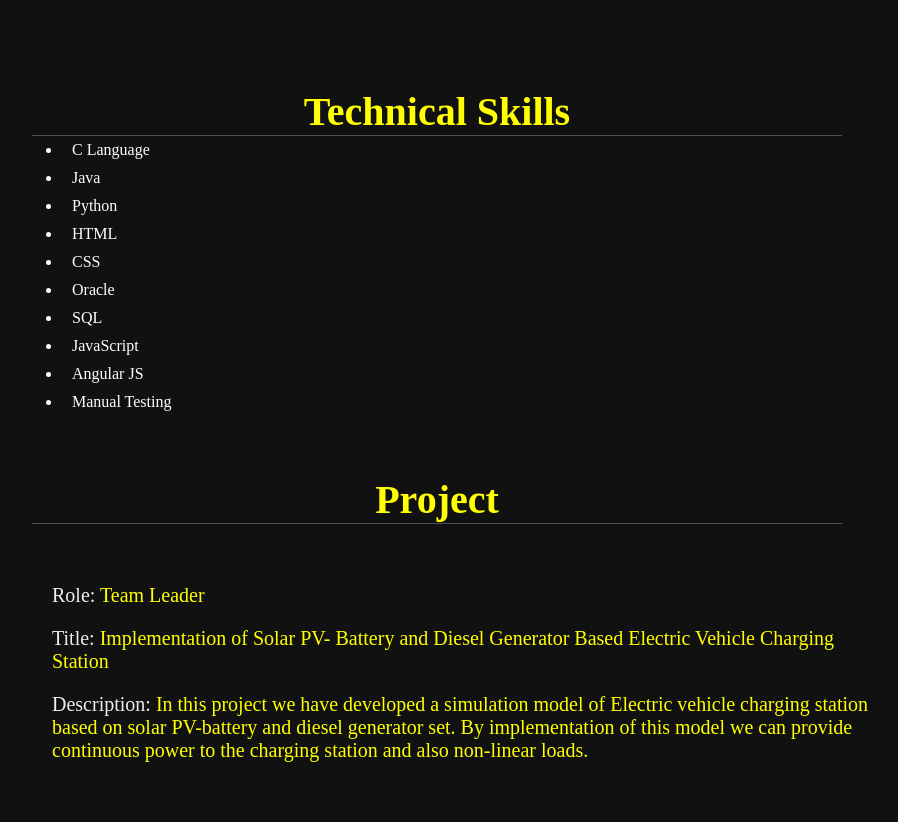
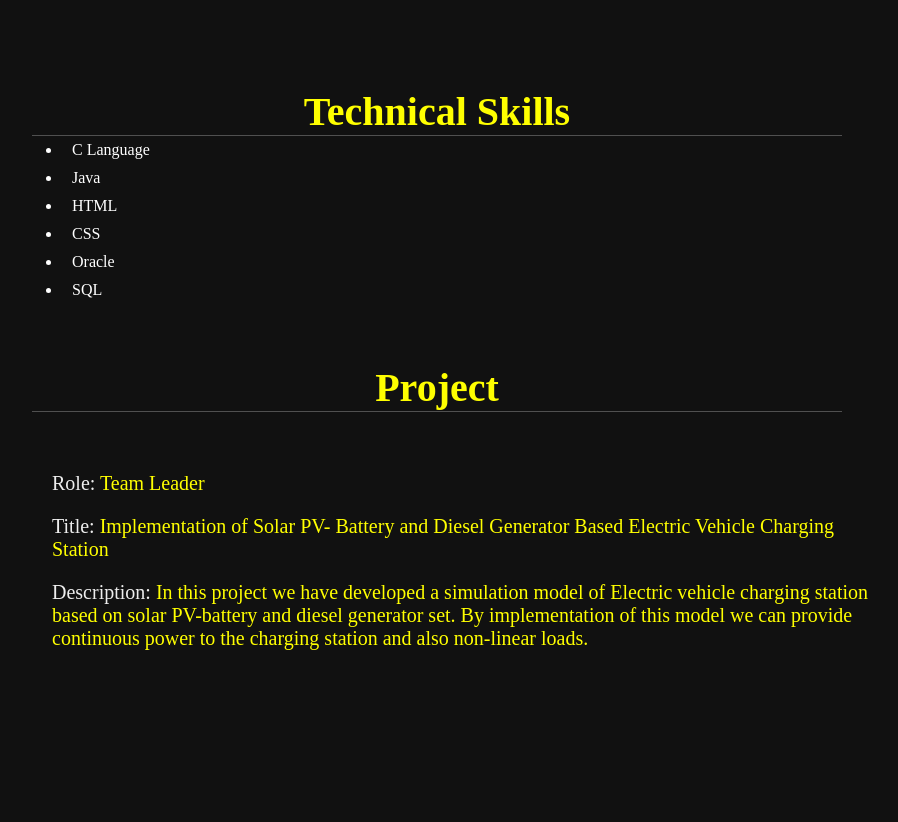
Before and after one commit to 18VISHNU/vishnu.github.io, a plain HTML site: page index.html in a window 1280 px wide. Shown: the part 769-1591 px from the top of the page, without its empty margins (378-1276 px from the left). After the commit the page ends 1479 px from the top, so only its background shows below. Drawn offline with Linux system fonts and the light colour scheme.

Commit message:
Update index.html

```diff
--- a/index.html
+++ b/index.html
@@ -71,14 +71,10 @@
     <ul id="lis">
         <li>C Language</li>
         <li>Java</li>
-        <li>Python</li>
         <li>HTML</li>
         <li>CSS</li>
         <li>Oracle</li>
         <li>SQL</li>
-        <li>JavaScript</li>
-        <li>Angular JS</li>
-        <li>Manual Testing</li>
     </ul>
 </div>
 </section>
```
